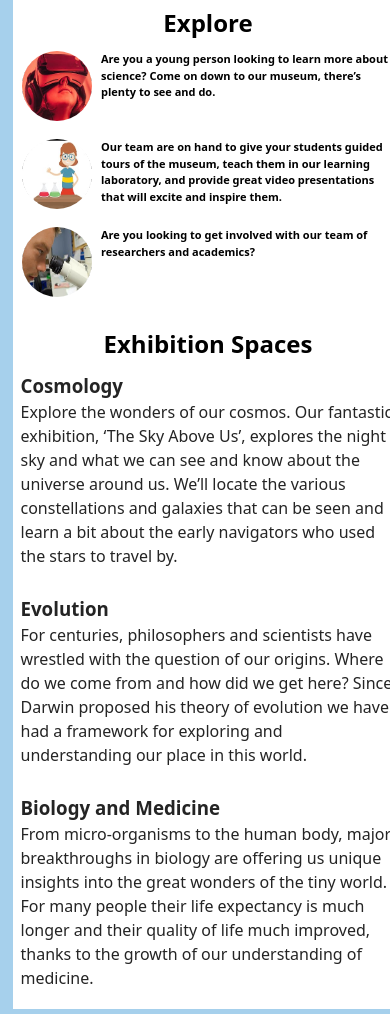
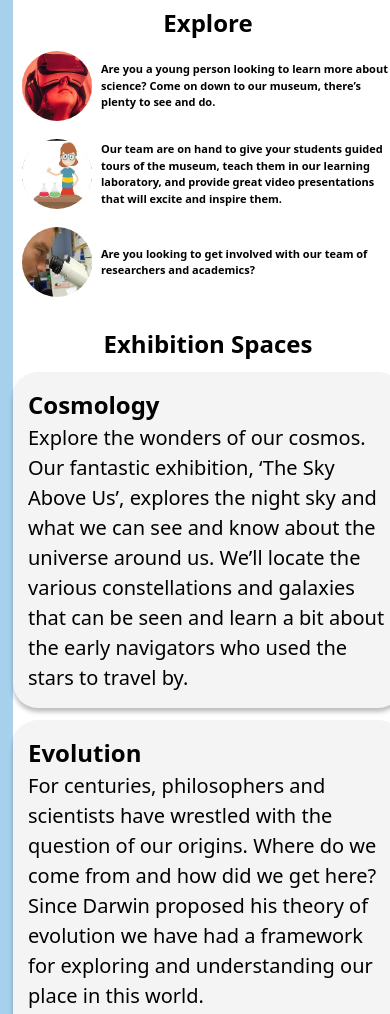
Before and after one commit to Nadiia-balitska/noroff-semester-project-muzeum, a website built with Vite: page src/index.html in a window 390 px wide. Shown: the part 400-1414 px from the top of the page. Built offline with nearby package versions, Linux system fonts and the light colour scheme.

Commit message:
finished exhibition space section

```diff
--- a/src/css/exhibition.css
+++ b/src/css/exhibition.css
@@ -4,19 +4,52 @@
 
 .exhibition_list {
   display: flex;
-  flex-direction: row;
+  flex-direction: column;
+
+  justify-content: center;
+  align-items: center;
   gap: 27px;
 }
 .exhibition_item {
+  border-radius: 25px;
+  width: 360px;
+  height: auto;
+  min-height: 305px;
+  box-shadow: 0 4px 4px 0 rgba(0, 0, 0, 0.25);
+  background: rgba(180, 180, 180, 0.15);
+  padding: 20px;
+  justify-content: center;
+  align-items: center;
+}
+.exhibition_item h3 {
+  font-family: var(--font-family);
+  font-weight: bold;
+  font-size: 24px;
+  color: #000;
+}
+.exhibition_item p {
+  font-family: var(--font-family);
+  font-weight: 500;
+  font-size: 20px;
+  color: #000;
 }
 
 @media only screen and (max-width: 768px) {
-  .exhibition {
-  }
-
   .exhibition_list {
-    flex-direction: column;
+    gap: 12px;
   }
   .exhibition_item {
+    min-width: 274px;
+    padding: 15px;
   }
 }
+@media only screen and (min-width: 1440px) {
+  .exhibition_item {
+    min-width: 360px;
+    flex-direction: row;
+  }
+  .exhibition_list {
+    flex-direction: row;
+    align-items: start;
+  }
+}
--- a/src/css/explore.css
+++ b/src/css/explore.css
@@ -5,6 +5,8 @@
 .explore_list {
   display: flex;
   flex-direction: column;
+  justify-content: center;
+  align-items: start;
   gap: 46px;
 }
 
@@ -49,6 +51,8 @@
   }
   .explore_item {
     gap: 9px;
+    justify-content: center;
+    align-items: center;
   }
 
   .explore_text_wrap h3 {
```
